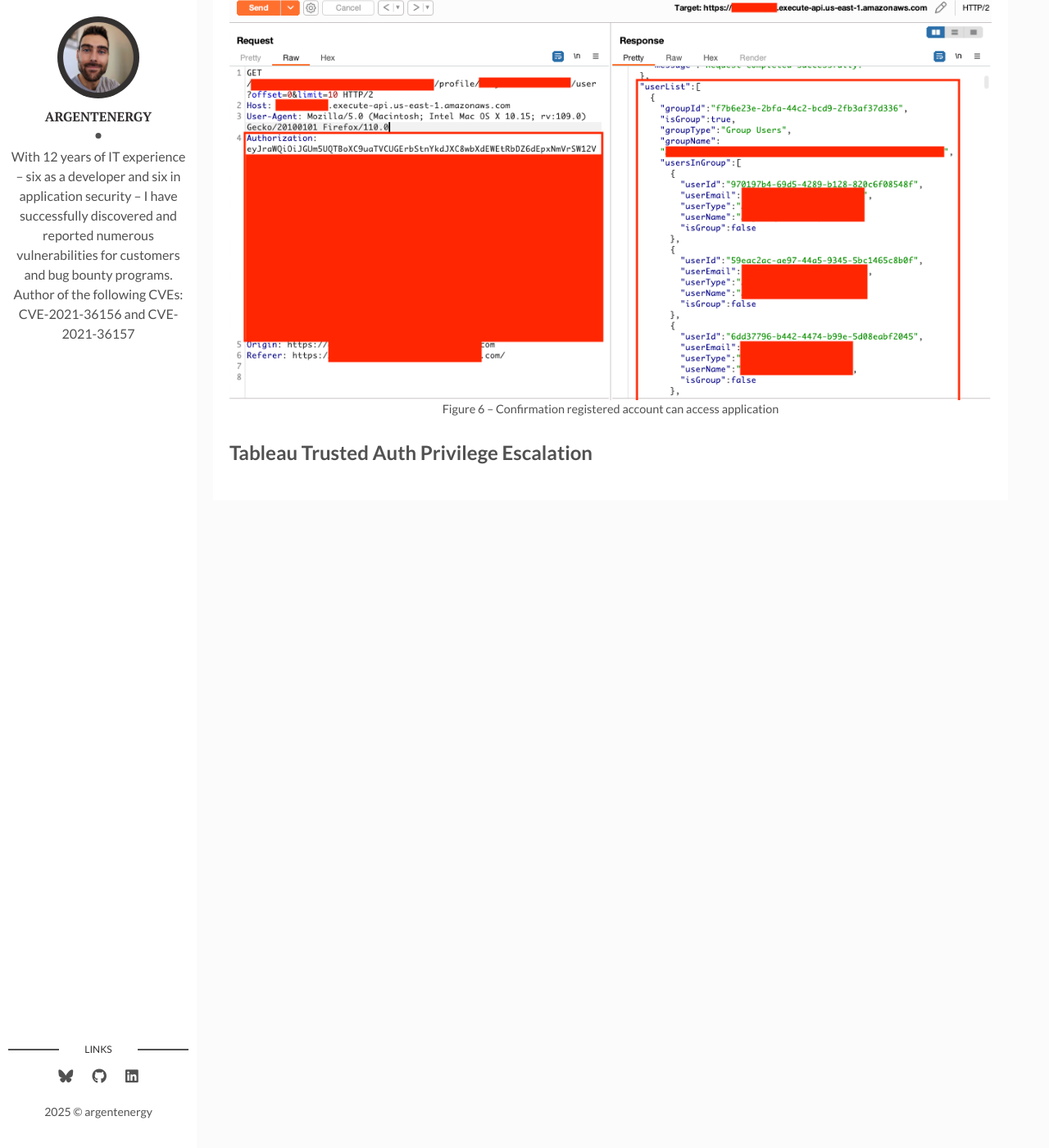
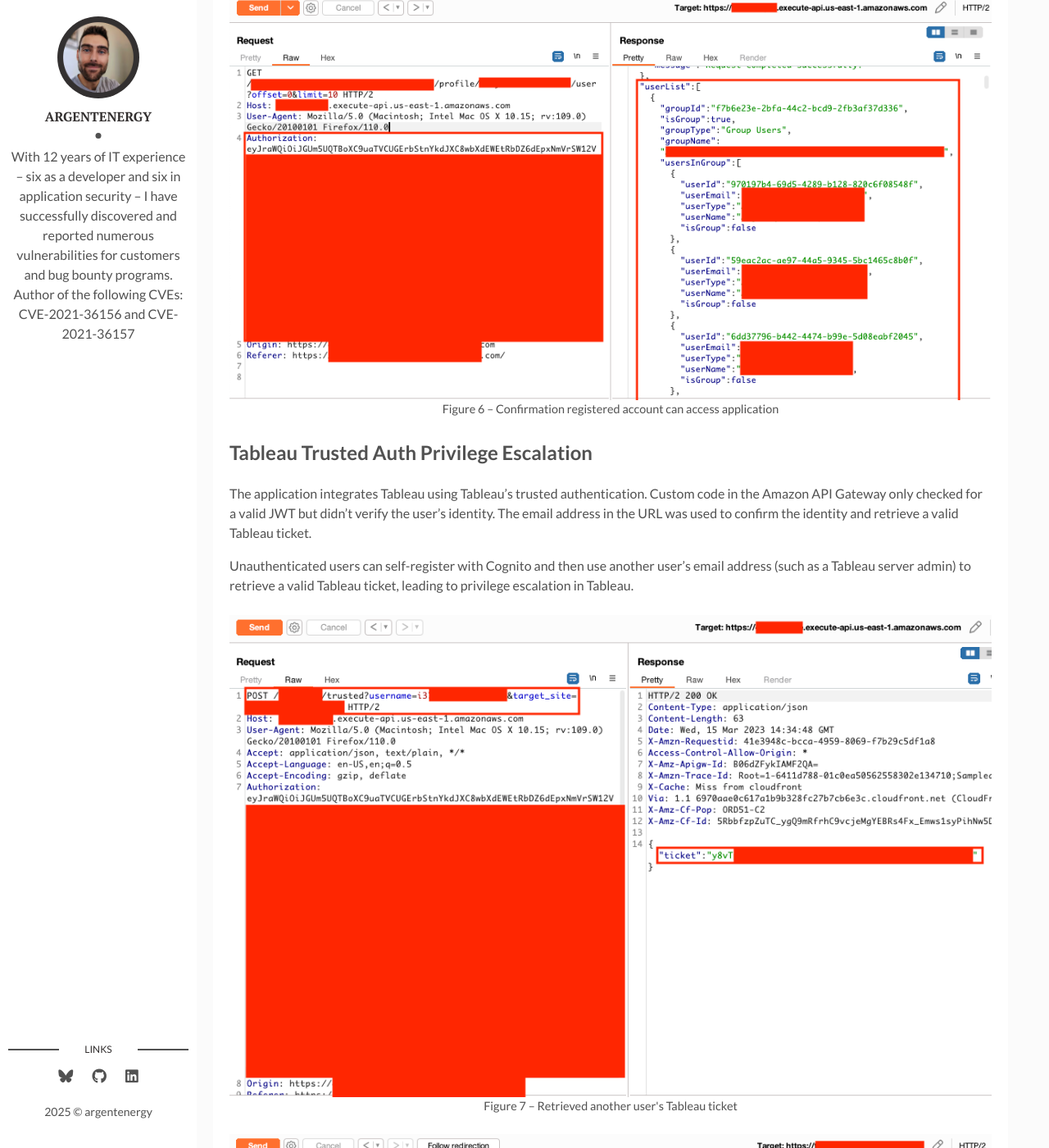
Before and after one commit to ArgentEnergy/argentenergy.github.io, a Jekyll site: the page built from _posts/2023-05-04-privilege-escalations-integrations.md, in a window 1280 px wide and 1400 px high, scrolled down 3735 px. Shown: the whole window at 82% size. Built offline with Jekyll 4.4.1, drawn with Linux system fonts in a browser that asks for light colours; before the commit the page ends 4365 px from its top, so only the background shows below that; some of the changed text lies outside the part shown.

Commit message:
Update 2023-05-04-privilege-escalations-integrations.md

```diff
--- a/_posts/2023-05-04-privilege-escalations-integrations.md
+++ b/_posts/2023-05-04-privilege-escalations-integrations.md
@@ -49,3 +49,28 @@ Unauthenticated users can enumerate email addresses by accessing the public deve
 </figure>
 
 ## Tableau Trusted Auth Privilege Escalation
+The application integrates Tableau using Tableau's trusted authentication. Custom code in the Amazon API Gateway only checked for a valid JWT but didn't verify the user's identity. The email address in the URL was used to confirm the identity and retrieve a valid Tableau ticket.
+
+Unauthenticated users can self-register with Cognito and then use another user's email address (such as a Tableau server admin) to retrieve a valid Tableau ticket, leading to privilege escalation in Tableau.
+
+<figure>
+  <img src="/assets/img/2023/tableau-priv-escalation-1.png">
+  <figcaption>Figure 7 – Retrieved another user's Tableau ticket</figcaption>
+</figure>
+
+<figure>
+  <img src="/assets/img/2023/tableau-priv-escalation-2.png">
+  <figcaption>Figure 8 – Exchanged Tableau ticket for Tableau session</figcaption>
+</figure>
+
+<figure>
+  <img src="/assets/img/2023/tableau-priv-escalation-3.png">
+  <figcaption>Figure 9 – Confirmation escalated Tableau privileges to Site Administrator Explorer</figcaption>
+</figure>
+
+<figure>
+  <img src="/assets/img/2023/tableau-priv-escalation-4.png">
+  <figcaption>Figure 10 – List all site users to find Tableau Server Admin to escalate privileges again</figcaption>
+</figure>
+
+## Privilege Escalation to Server Admin in Tableau Development Environment
```
